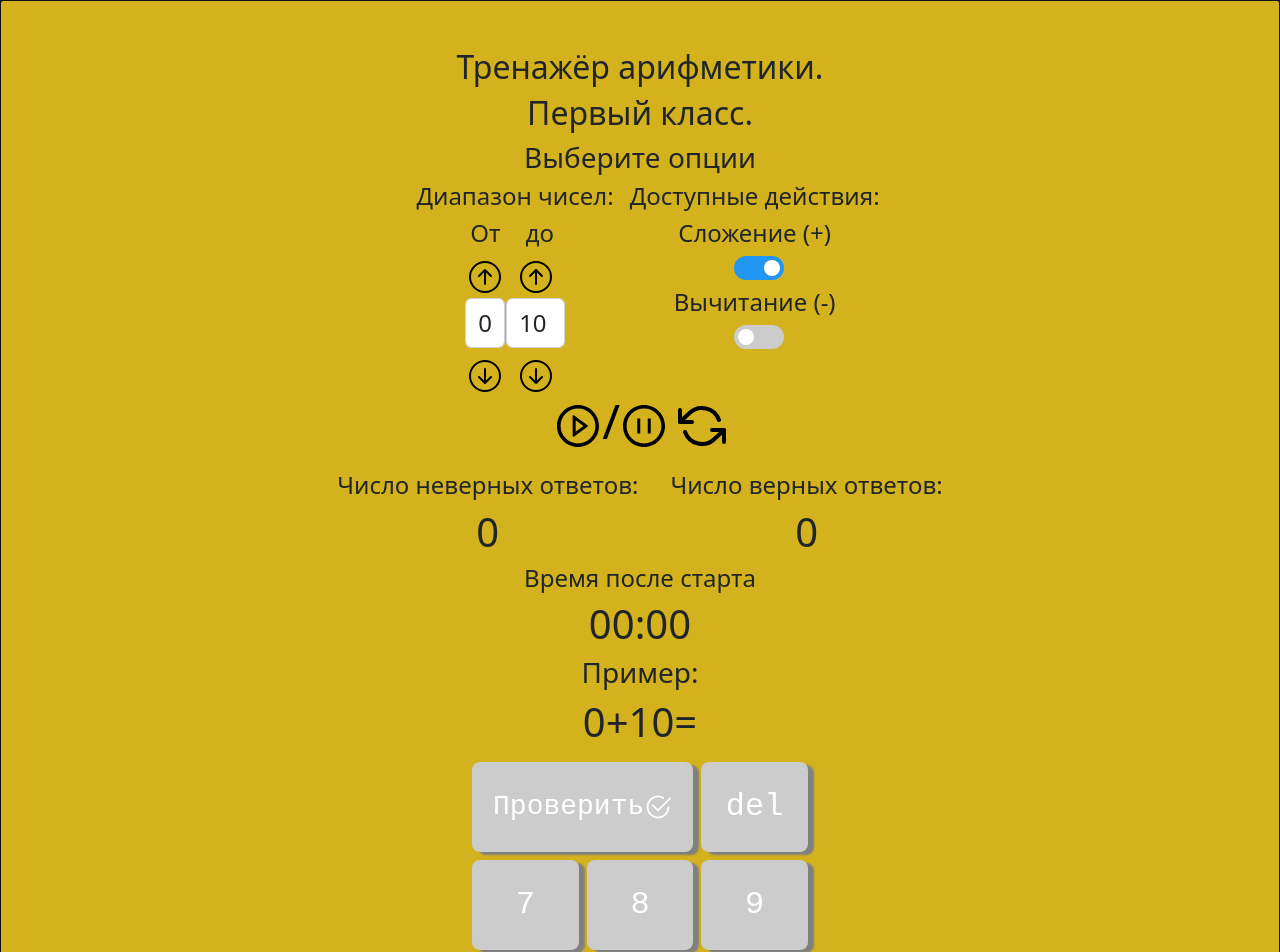
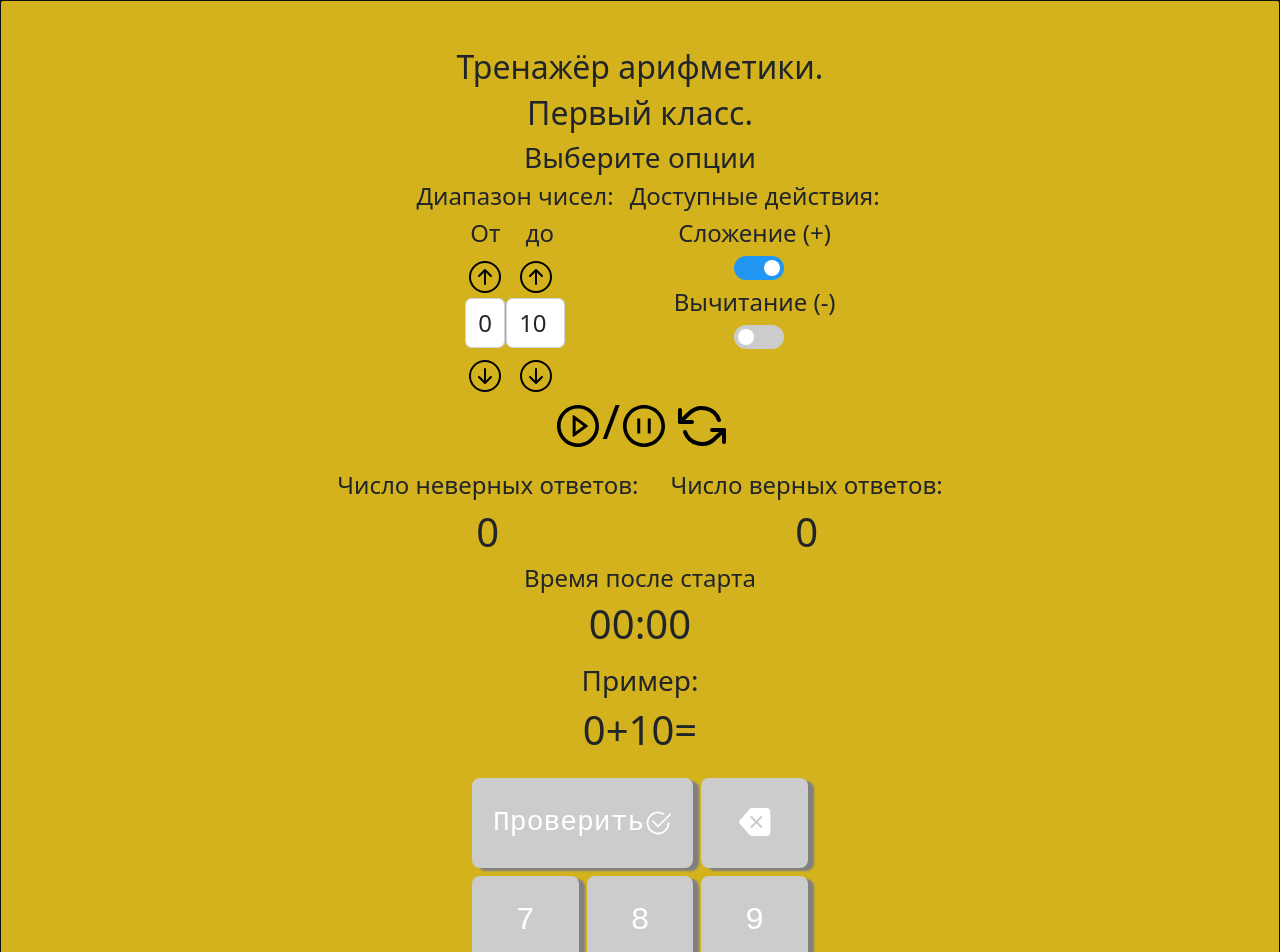
Before and after one commit to NeoBliz1/arithmetic_first_grade_trainer, a React (Create React App) app: page / in a window 1280 px wide. Shown: the top 952 px of the page. Built offline with nearby package versions, Linux system fonts and the light colour scheme.

Commit message:
release Update App.tsx and styles.css

```diff
--- a/src/App.tsx
+++ b/src/App.tsx
@@ -15,6 +15,8 @@ import {
 	BsArrowUpCircle,
 	BsArrowDownCircle,
 	BsCheck2Circle,
+	BsFillBackspaceFill,
+	BsXCircle,
 } from 'react-icons/bs';
 import { AiOutlinePlayCircle, AiOutlinePauseCircle } from 'react-icons/ai';
 import { FiRefreshCcw } from 'react-icons/fi';
@@ -44,6 +46,11 @@ interface EquationControlPropInterface {
 interface PadPanelPropsInterface {
 	answerArr: string[];
 	attempsNumber: number;
+	prevEquiations: PrevEquationObjInterface[];
+}
+interface PrevEquationObjInterface {
+	prevEquation: string;
+	answerStatus: string;
 }
 type setEquationPropsType = Dispatch<
 	SetStateAction<EquationControlPropInterface>
@@ -76,6 +83,7 @@ type buttonPropType = {
 	setPadPanelProps: setPadPanelPropsType;
 };
 type buttonsPanelPropType = Omit<buttonPropType, 'id' | 'num'> & {
+	padPanelPropsObj: PadPanelPropsInterface;
 	setPadPanelProps: setPadPanelPropsType;
 };
 //**********************control_component**********************************/
@@ -406,17 +414,36 @@ const EquationTrainer = (props: equationTrainerPropType): JSX.Element => {
 			//comparig answers
 			// console.log(parseInt(padPanelPropsObj.answerArr.join('')));
 			// console.log(calculateAnswer());
+			let currAnswerStatus = '';
 			if (parseInt(padPanelPropsObj.answerArr.join('')) === calculateAnswer()) {
 				setCorrectAnswersQuantity((prevState) => prevState + 1);
-				setAnswerState('correct');
+				currAnswerStatus = 'correct';
 			} else {
 				setMistakesQuantity((prevState) => prevState + 1);
-				setAnswerState('wrong');
+				currAnswerStatus = 'wrong';
 			}
-			// console.log(answerState);
+			setAnswerState(currAnswerStatus);
+			//add equation to array
+			setPadPanelProps((prevState) => ({
+				...prevState,
+				prevEquiations: [
+					...prevState.prevEquiations,
+					{
+						prevEquation:
+							randomFirstDigit.toString() +
+							randomArithmeticOperator +
+							randomSecondDigit.toString() +
+							'=' +
+							(isNaN(parseInt(padPanelPropsObj.answerArr.join('')))
+								? ''
+								: parseInt(padPanelPropsObj.answerArr.join(''))),
+						answerStatus: currAnswerStatus,
+					},
+				],
+			}));
+			console.log(padPanelPropsObj.prevEquiations);
 			const timer = setTimeout(() => {
 				setAnswerState('zero');
-			}, 1000);
 				//clear current answer
 				setPadPanelProps((prevState) => ({
 					...prevState,
@@ -431,8 +458,9 @@ const EquationTrainer = (props: equationTrainerPropType): JSX.Element => {
 				setRandomSecondDigit(
 					Math.floor(Math.random() * (maxDigit - minDigit + 1)) + minDigit,
 				);
+				setRandomArithmeticOperator(randomArithmeticOperatorGeneretor());
+			}, 1000);
 
-			setRandomArithmeticOperator(randomArithmeticOperatorGeneretor());
 			return () => clearTimeout(timer);
 		}
 	}, [padPanelPropsObj.attempsNumber]);
@@ -460,20 +488,36 @@ const EquationTrainer = (props: equationTrainerPropType): JSX.Element => {
 	}, [startStopState]);
 
 	return (
-		<div className='d-flex flex-column align-items-center mx-3'>
-			{}
+		<div
+			style={{
+				backgroundColor:
+					answerState === 'correct'
+						? 'green'
+						: answerState === 'wrong'
+						? 'red'
+						: '',
+			}}
+			className='d-flex flex-column align-items-center mx-3 rounded p-2'
+		>
 			<h3 className='text-center'>
 				{answerState === 'correct' ? (
-					<span>
+					<span className='alertFadeIn'>
 						Молодец <BsCheck2Circle />
 					</span>
 				) : answerState === 'wrong' ? (
-					'Не верно'
+					<span className='alertFadeIn'>
+						Не верно
+						<BsXCircle />
+					</span>
 				) : (
-					'Пример:'
+					<span className='alertFadeIn1'>Пример:</span>
 				)}
 			</h3>
-			<div className='d-flex flex-row'>
+			<div
+				className={
+					'd-flex flex-row ' + (answerState === 'zero' && 'alertFadeIn')
+				}
+			>
 				<div className='d-flex flex-row align-items-center mx-3'>
 					<h1>{randomFirstDigit}</h1>
 					<h1>{randomArithmeticOperator}</h1>
@@ -583,13 +627,17 @@ const ButtonComponent = (props: buttonPropType): JSX.Element => {
 			}
 			onClick={padPressed}
 		>
-			{num !== 'check' ? (
-				<p className='m-0 fs-2'>{num}</p>
-			) : (
+			{num === 'check' ? (
 				<p className='m-0 fs-3'>
 					Проверить
 					<BsCheck2Circle />
 				</p>
+			) : num === 'del' ? (
+				<p className='m-0 fs-2'>
+					<BsFillBackspaceFill />
+				</p>
+			) : (
+				<p className='m-0 fs-2'>{num}</p>
 			)}
 		</button>
 	);
@@ -602,6 +650,7 @@ const ButtonsPanel = (props: buttonsPanelPropType): JSX.Element => {
 		keyPressedValue,
 		keystrokesNumber,
 		startStopState,
+		padPanelPropsObj,
 		setPadPanelProps,
 	} = props;
 
@@ -776,6 +825,32 @@ const ButtonsPanel = (props: buttonsPanelPropType): JSX.Element => {
 					</div>
 				</div>
 			</div>
+			{
+				<div id='oldEquiatonsList'>
+					<h3
+						className={
+							padPanelPropsObj.prevEquiations.length === 0 ? 'hidden' : ''
+						}
+					>
+						Результыты решений:
+					</h3>
+					{padPanelPropsObj.prevEquiations.map((el, i) => {
+						return (
+							<h3 key={i + 1}>
+								Пример {' ' + i + ': '}{' '}
+								<span
+									style={{
+										backgroundColor:
+											el.answerStatus === 'correct' ? 'green' : 'red',
+									}}
+								>
+									{el.prevEquation}
+								</span>
+							</h3>
+						);
+					})}
+				</div>
+			}
 		</div>
 	);
 };
@@ -794,6 +869,7 @@ const App = (): JSX.Element => {
 	const [padPanelProps, setPadPanelProps] = useState<PadPanelPropsInterface>({
 		answerArr: [] as string[],
 		attempsNumber: 0,
+		prevEquiations: [] as PrevEquationObjInterface[],
 	});
 	const [timerMinutes, setTimerMinutes] = useState<number>(0);
 	const [timerSeconds, setTimerSeconds] = useState<number>(0);
@@ -852,6 +928,12 @@ const App = (): JSX.Element => {
 		setTimerSeconds(0);
 		setWrongAnswersNumber(0);
 		setCorrectAnswersNumber(0);
+		//add equation to array
+		setPadPanelProps({
+			answerArr: [] as string[],
+			attempsNumber: 0,
+			prevEquiations: [],
+		});
 	};
 
 	//focus on the app's div for keyDown react listner
@@ -964,6 +1046,7 @@ const App = (): JSX.Element => {
 					keyPressedValue={keyPressedValue}
 					keystrokesNumber={keystrokesNumber}
 					startStopState={startStopState}
+					padPanelPropsObj={padPanelProps}
 					setPadPanelProps={setPadPanelProps}
 				/>
 			</div>
--- a/src/styles.css
+++ b/src/styles.css
@@ -1,6 +1,11 @@
 .elementFadeIn {
 	-webkit-animation: fadeIn 2s ease-in-out;
 	animation: fadeIn 2s ease-in-out;
+}
+
+.alertFadeIn {
+	-webkit-animation: fadeIn 0.5s ease-in-out;
+	animation: fadeIn 0.5s ease-in-out;
 }
 
 @-webkit-keyframes fadeIn {
@@ -20,6 +25,33 @@
 		opacity: 1;
 	}
 }
+
+.alertFadeIn1 {
+	-webkit-animation: fadeIn1 0.5s ease-in-out;
+	animation: fadeIn1 0.5s ease-in-out;
+}
+
+@-webkit-keyframes fadeIn1 {
+	0% {
+		opacity: 0;
+	}
+	100% {
+		opacity: 1;
+	}
+}
+
+@keyframes fadeIn1 {
+	0% {
+		opacity: 0;
+	}
+	100% {
+		opacity: 1;
+	}
+}
+.hidden {
+	opacity: 0;
+}
+
 .hoverAnimation {
 	-webkit-transition: background 1s 0s ease;
 	-moz-transition: background 1s 0s ease;
```
Lines whose indentation alone changed are shown as unchanged.
